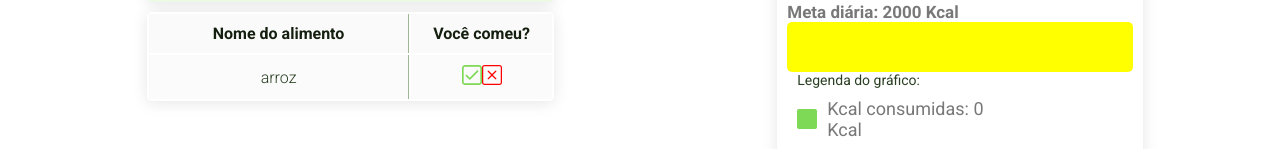
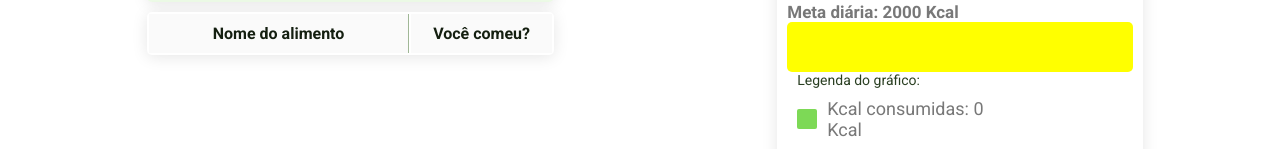
Before and after one commit to reirysson/fitscore, a React (Create React App) app: page / in a window 1280 px wide. Shown: the part 176-325 px from the top of the page. Built offline with nearby package versions, Linux system fonts and the light colour scheme.

Commit message:
ajuste no css quem somos

```diff
--- a/src/components/layout/Resumo.js
+++ b/src/components/layout/Resumo.js
@@ -2,7 +2,6 @@ import styles from './Resumo.module.css'
 import { useState } from 'react'
 import Meta from '../pages/Meta'
 import edit from '../../img/edit.svg'
-import barra from '../../img/barra.png'
 import legendaVerde from '../../img/legenda_verde.svg'
 import legendaAmarela from '../../img/legenda_amarela.svg'
 import legendaVermelha from '../../img/legenda_vermelha.svg'
--- a/src/components/pages/Speak.module.css
+++ b/src/components/pages/Speak.module.css
@@ -15,13 +15,13 @@
     display: flex;
     flex-direction: column;
     gap: 80px;
-    padding: 50px;
+    padding: 50px 50px 50px 90px;
 }
 
 .quemsomos_texto p{
     font-weight: 400;
     font-size: 18px;
-    text-align: left;
+    text-align: justify;
     color: #141F10;
 }
 
--- a/src/db.json
+++ b/src/db.json
@@ -1,13 +1,5 @@
 {
-  "alimentos": [
-    {
-    "nome": "arroz",
-    "quantidade": "100",
-    "calorias": "500",
-    "tipo": "Almoço",
-    "id": 1
-  }
-],
+  "alimentos": [],
   "horarios": [
     {
       "id": 1,
```
